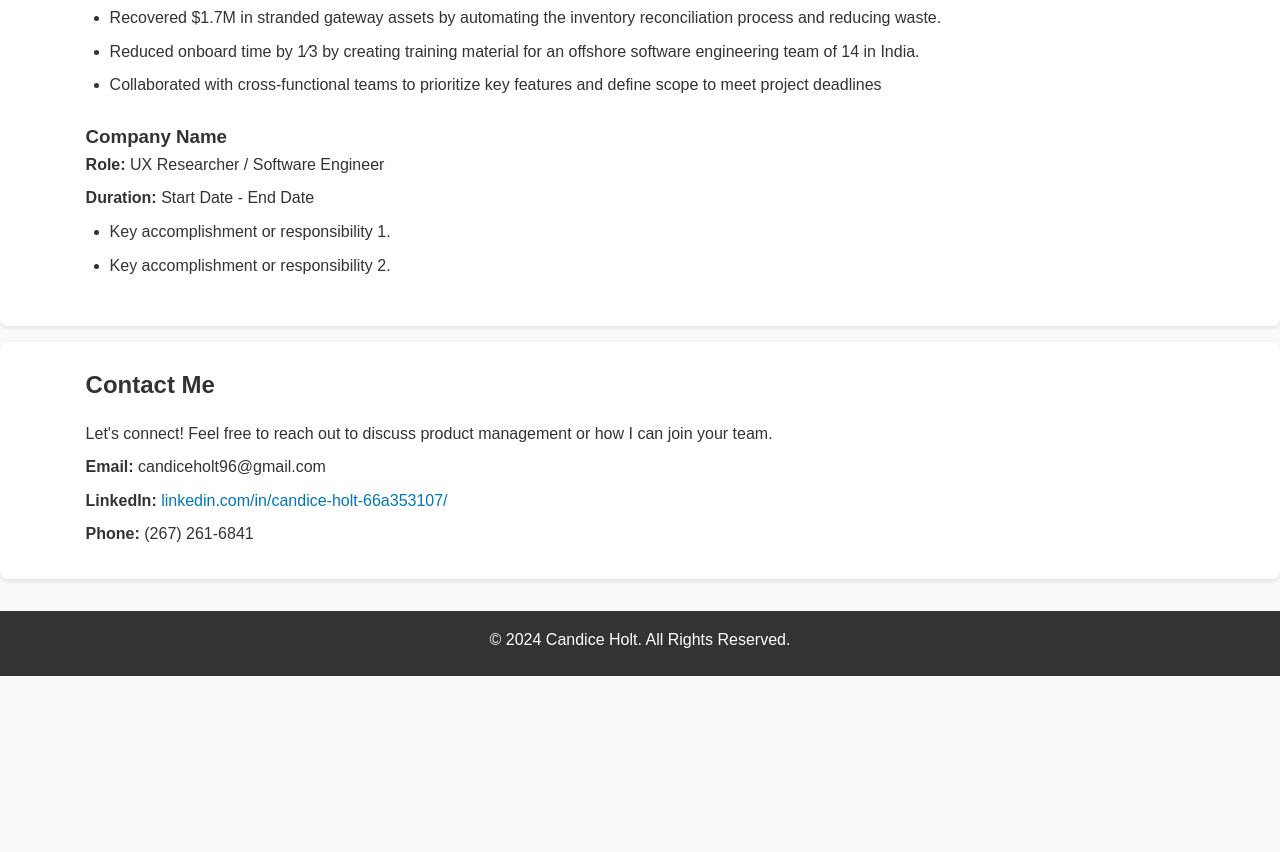
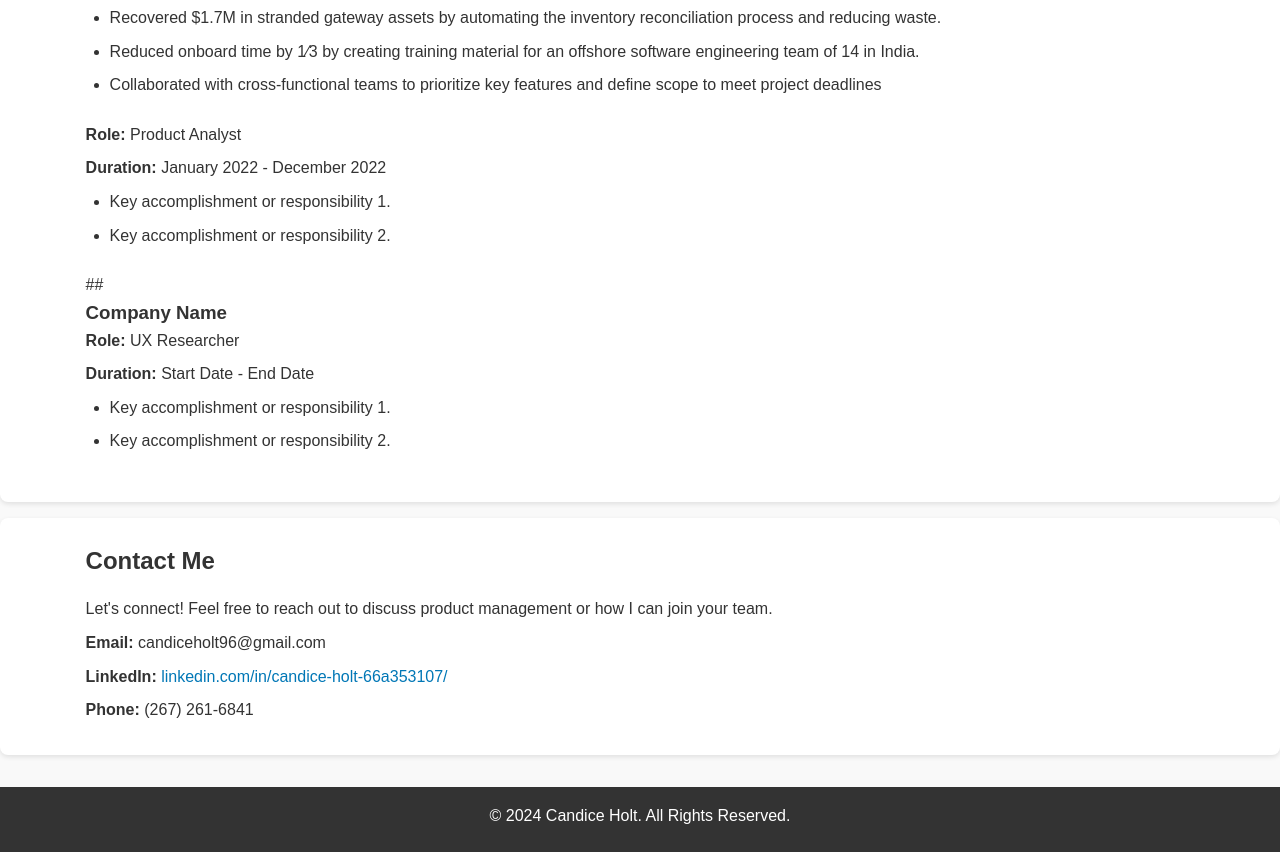
Before and after one commit to CandiCoder/CandiCoder.github.io, a plain HTML site: page index.html in a window 1280 px wide. Shown: the part 1070-1922 px from the top of the page. Before the commit the page ends 1746 px from the top, so only its background shows below. Drawn offline with Linux system fonts and the light colour scheme.

Commit message:
Update index.html

```diff
--- a/index.html
+++ b/index.html
@@ -71,8 +71,16 @@
                 </ul>
             </div>
             <div class="job">
-                <h3>Company Name</h3>
-                <p><strong>Role:</strong> UX Researcher / Software Engineer</p>
+                <p><strong>Role:</strong> Product Analyst</p>
+                <p><strong>Duration:</strong> January 2022 - December 2022</p>
+                <ul>
+                    <li>Key accomplishment or responsibility 1.</li>
+                    <li>Key accomplishment or responsibility 2.</li>
+                </ul>
+            </div>
+            <div class="job">
+                ##<h3>Company Name</h3>
+                <p><strong>Role:</strong> UX Researcher</p>
                 <p><strong>Duration:</strong> Start Date - End Date</p>
                 <ul>
                     <li>Key accomplishment or responsibility 1.</li>
```
